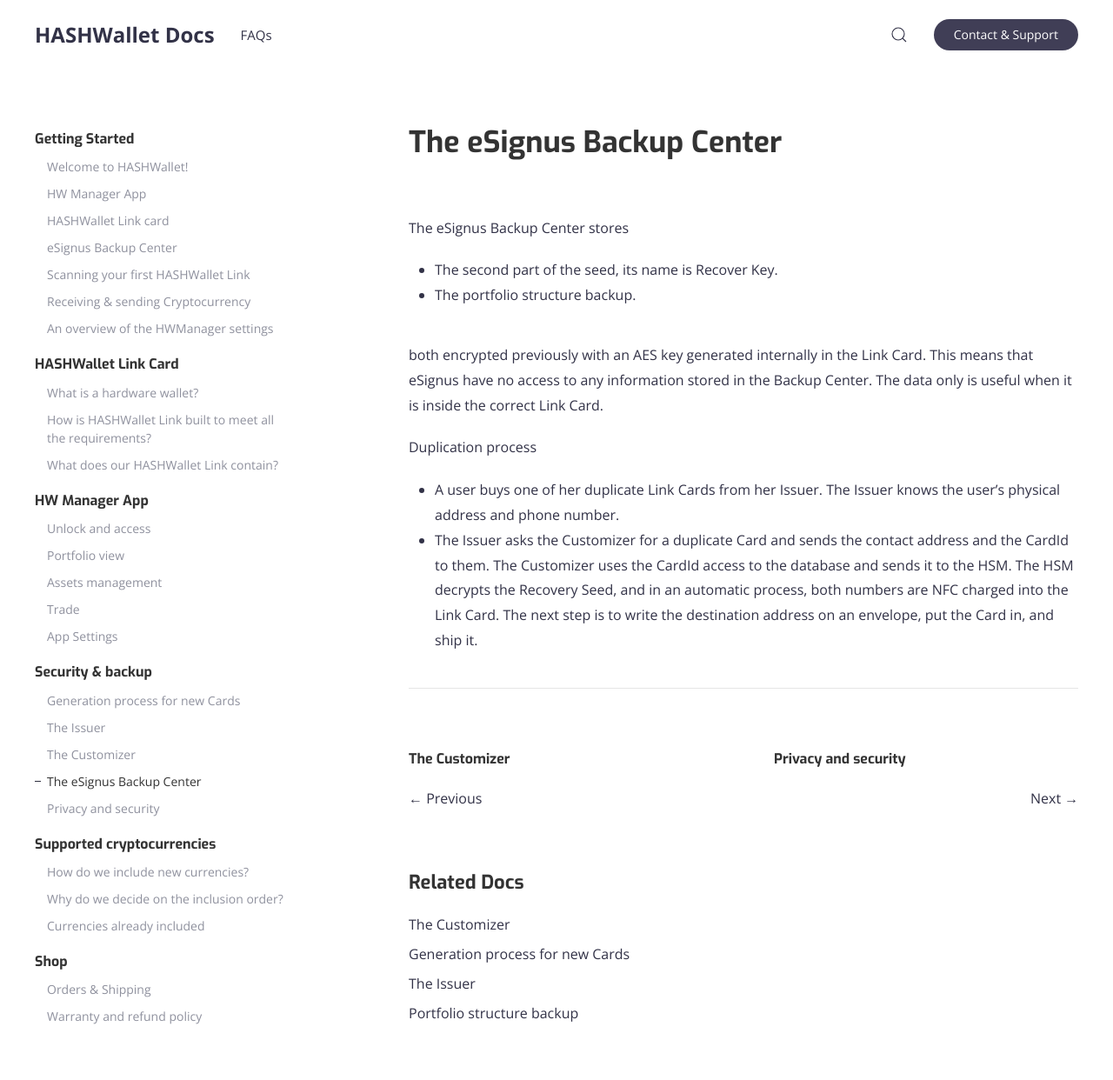
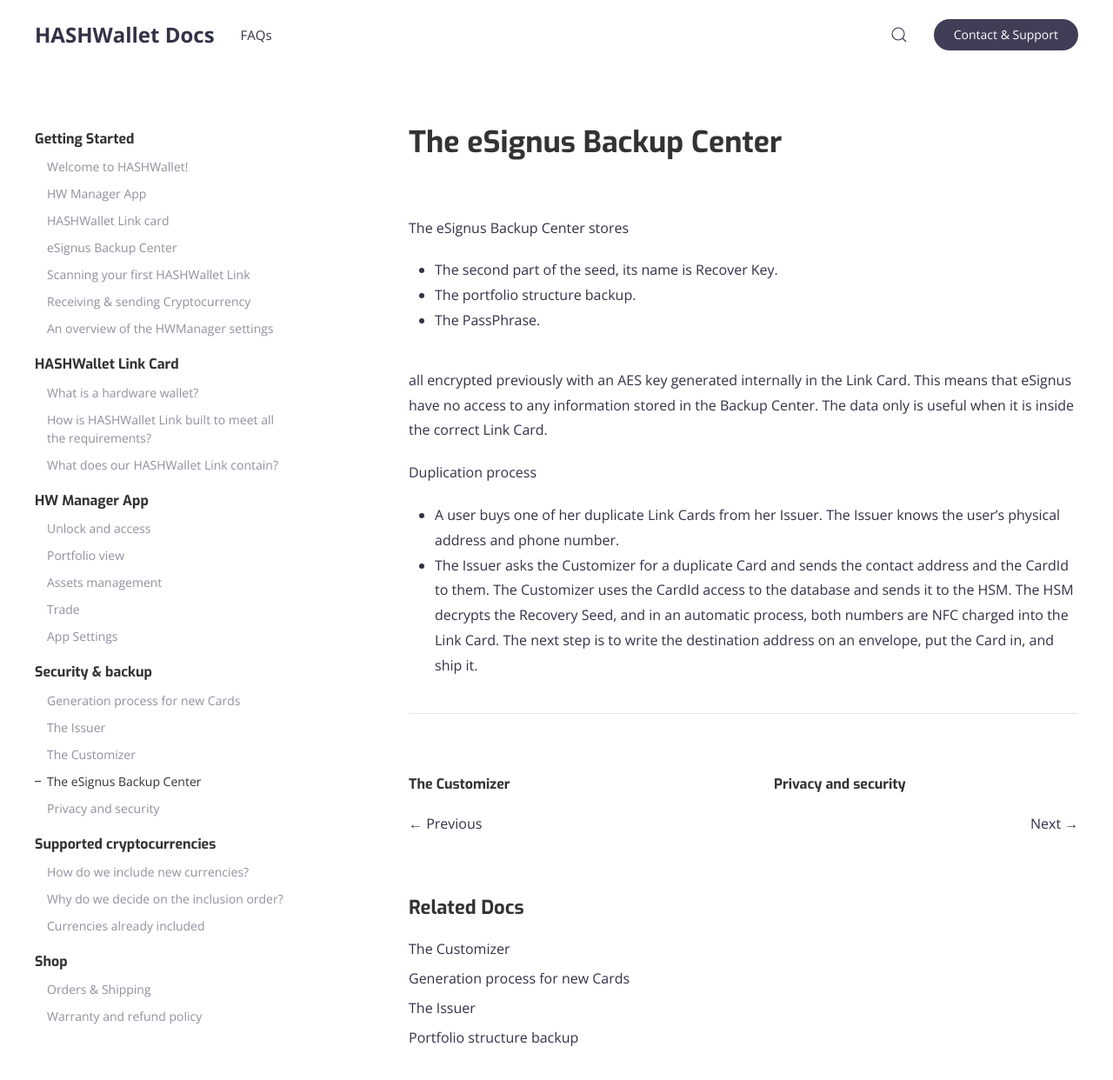
Before and after one commit to eSignus/support, a Jekyll site: the page built from _docs/esignus_backup_center.md, in a window 1280 px wide and 1265 px high. Shown: the top 1242 px of the window at 87% size. Built offline with Jekyll 4.4.1, drawn with Linux system fonts in a browser that asks for light colours.

Commit message:
Update esignus_backup_center.md

```diff
--- a/_docs/esignus_backup_center.md
+++ b/_docs/esignus_backup_center.md
@@ -7,8 +7,9 @@
 
 - The second part of the seed, its name is Recover Key.
 - The portfolio structure backup.
+- The PassPhrase.
 
-both encrypted previously with an AES key generated internally in the Link Card. This means that eSignus have no access to any information stored in the Backup Center. The data only is useful when it is inside the correct Link Card.
+all encrypted previously with an AES key generated internally in the Link Card. This means that eSignus have no access to any information stored in the Backup Center. The data only is useful when it is inside the correct Link Card.
 
 Duplication process
 
```
